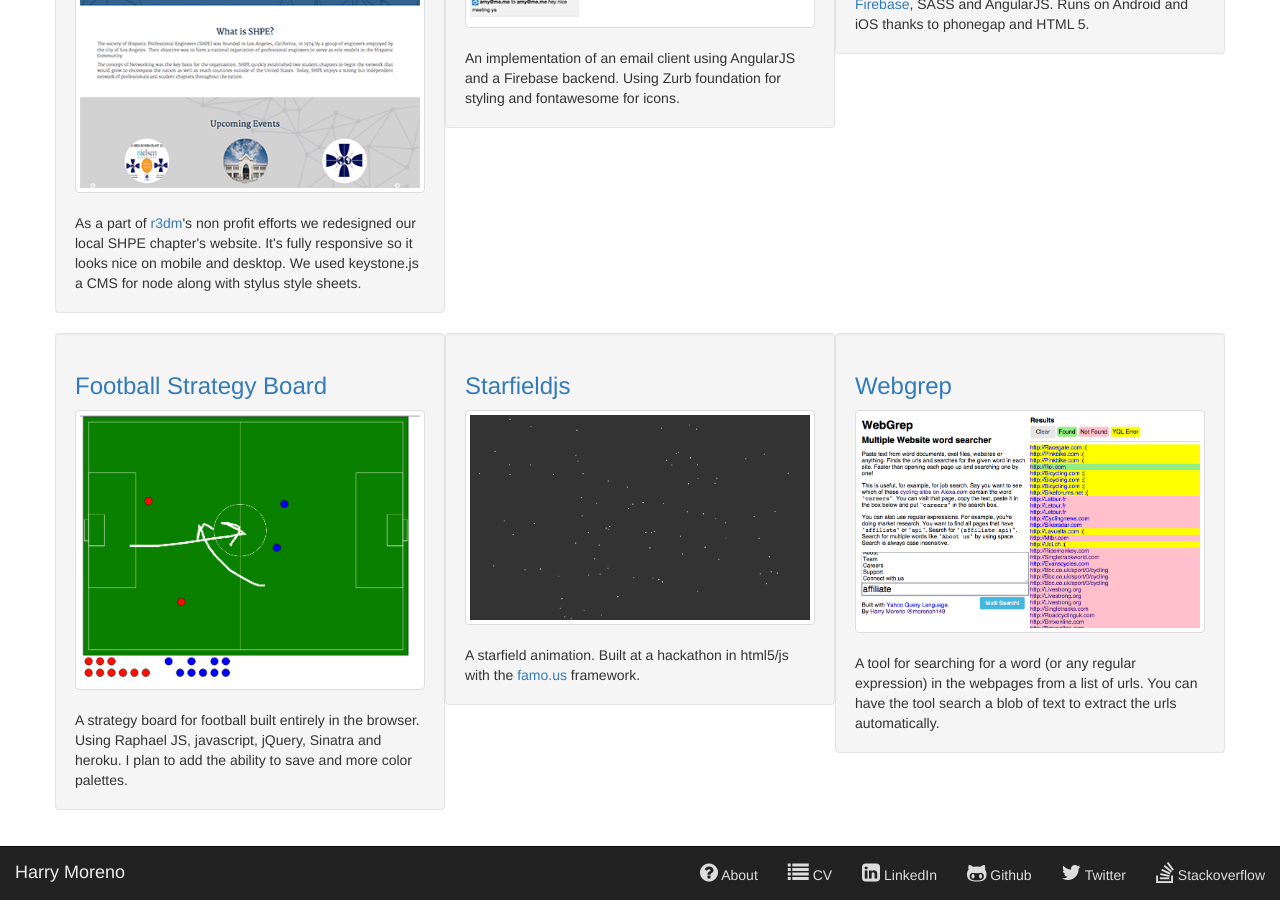
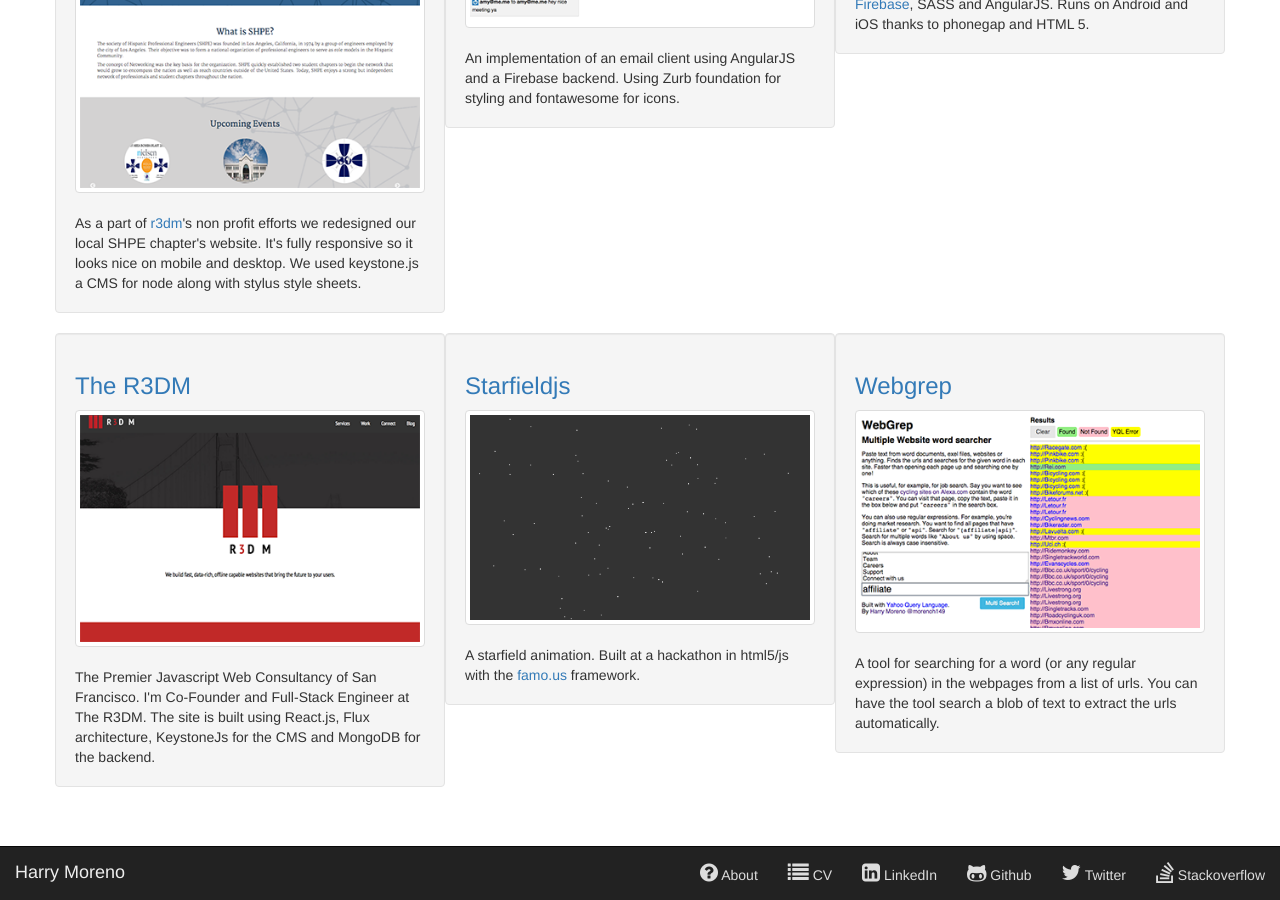
Before and after one commit to morenoh149/morenoh149.github.io, a Jekyll site: the page built from about.md, in a window 1280 px wide and 900 px high, scrolled down 1169 px. Built offline with Jekyll 4.4.1, drawn with Linux system fonts in a browser that asks for light colours; nearby versions of some CDN libraries.

Commit message:
shrunk webgrep image. draft for top 5 tools to install with brew. swapped football strategy board with r3dm landing page.

```diff
--- a/_includes/gallery.html
+++ b/_includes/gallery.html
@@ -58,12 +58,13 @@
 </div>
 <div class="row">
   <div class="col-sm-4 well">
-    <h3><a href="http://sportboardjs.com">Football Strategy Board</a></h3>
-    <a href="http://sportboardjs.com" class="thumbnail">
-      <img src="img/footballstrategyboard.png">
+    <h3><a href="http://the.r3dm.com">The R3DM</a></h3>
+    <a href="http://the.r3dm.com" class="thumbnail">
+      <img src="img/r3dm-landing.png">
     </a>
-    A strategy board for football built entirely in the browser. Using Raphael
-    JS, javascript, jQuery, Sinatra and heroku. I plan to add the ability to save and more color palettes.
+    The Premier Javascript Web Consultancy of San Francisco. I'm Co-Founder and Full-Stack
+    Engineer at The R3DM. The site is built using React.js, Flux
+    architecture, KeystoneJs for the CMS and MongoDB for the backend.
   </div>
   <div class="col-sm-4 well">
     <h3><a href="http://starfield-famous.paperplane.io">Starfieldjs</a></h3>
```
Also changed, not shown: _drafts/top_5_brew_tools_for_devs.md (renamed from _drafts/top_10_brew_tools_for_devs.md, +1 -0 lines), img/r3dm-landing.png (added), img/webgrep.png.
